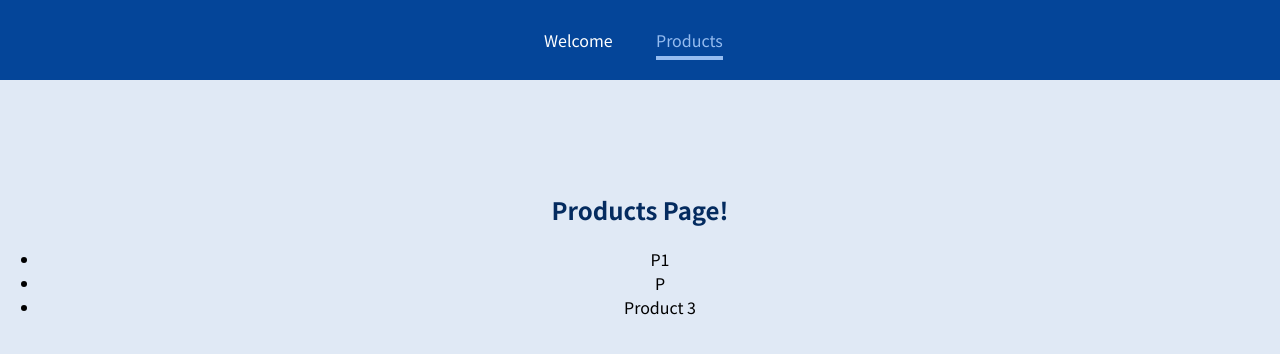
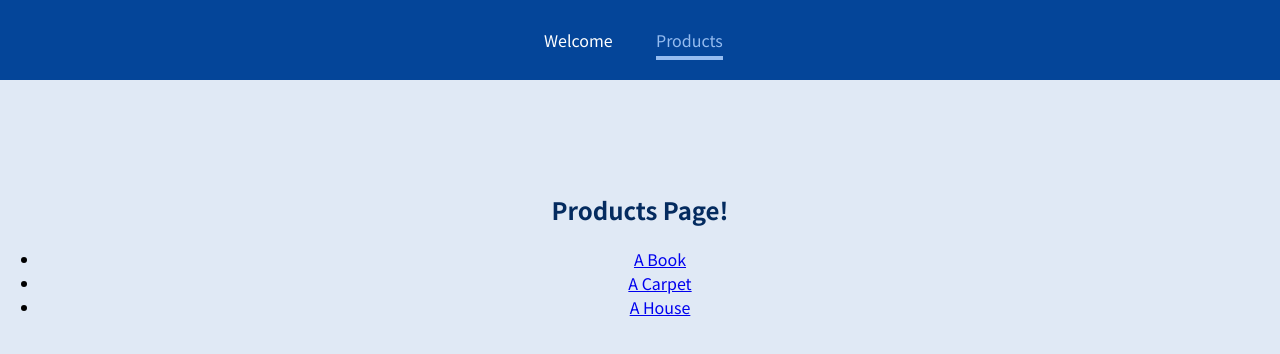
Before and after one commit to kscheltema/section_20_navigation_or_rounting, a JavaScript app: page /products in a window 1280 px wide. Shown: the top 354 px of the page. Built offline with nearby package versions, Linux system fonts and the light colour scheme.

Commit message:
rendering the correct nested Route

```diff
--- a/src/App.js
+++ b/src/App.js
@@ -1,4 +1,4 @@
-import {Route} from 'react-router-dom';
+import {Route, Switch} from 'react-router-dom';
 import Welcome from './pages/Welcome';
 import Products from './pages/Products';
 import MainHeader from './components/MainHeader';
@@ -9,15 +9,18 @@
     <div>
 <MainHeader />
       <main>
+        <Switch>
 <Route path='/welcome'>
   <Welcome />
 </Route>
-   <Route path='/products'>
+<Route path='/products' exact>
+  {/* exact allows makes switch bypass a partial match */}
   <Products />
 </Route>
       <Route path='/products/:productId'>
     <ProductDetail />
 </Route>
+        </Switch>
    </main>
     </div>
   );
--- a/src/pages/Products.js
+++ b/src/pages/Products.js
@@ -1,9 +1,17 @@
+import { Link } from "react-router-dom";
+
 const Products = () => {
 return <section><h1>Products Page!</h1>
 <ul>
-    <li>P1</li>
-    <li>P</li>
-    <li>Product 3</li>
+    <li>
+        <Link to={'/products/p1'}>A Book</Link>
+    </li>
+    <li>
+        <Link to={'/products/p2'}>A Carpet</Link>
+    </li>
+    <li>
+        <Link to={'/products/p3'}>A House</Link>
+    </li>
 </ul>
 </section>
 };
```
Also changed, not shown: 1 other file (tests, documents, lock files or other folders). Lines whose indentation alone changed are shown as unchanged.
